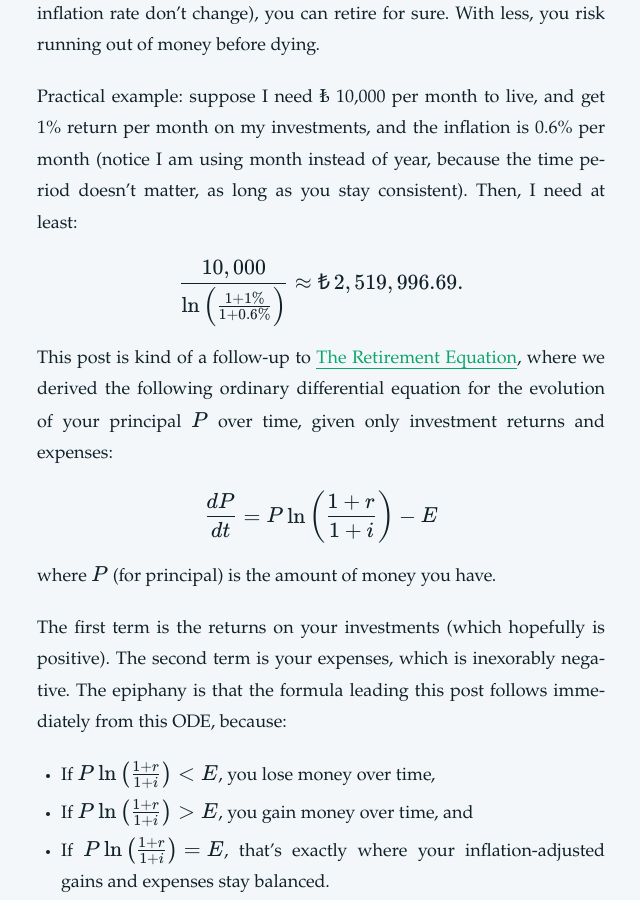
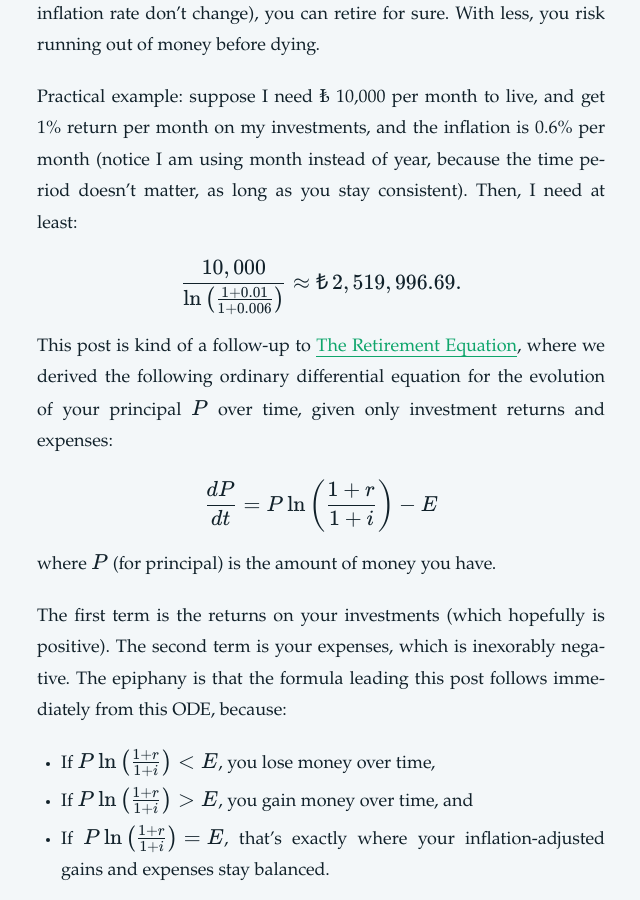
Before and after one commit to lvella/lvella.github.io, a Jekyll site: the page built from _posts/2026-06-19-how-much-to-retire.md, in a window 1280 px wide and 900 px high, scrolled down 693 px. Shown: the whole window, without its empty margins (319-959 px from the left). Built offline with Jekyll 4.4.1, drawn with Linux system fonts in a browser that asks for light colours.

Commit message:
Making the percentages explicit.

```diff
--- a/_posts/2026-06-19-how-much-to-retire.md
+++ b/_posts/2026-06-19-how-much-to-retire.md
@@ -20,10 +20,9 @@ $i$
 
 This doesn't mean you can't retire with less, but if you have at least this much (and your inflation-adjusted expenses, investment returns, and inflation rate don't change), you can retire for sure. With less, you risk running out of money before dying.
 
-Practical example: suppose I need ₺ 10,000 per month to live, and get 1% return per month on my investments, and the inflation is 0.6% per month (notice I am using month instead of year, because the time period doesn't matter, as
-long as you stay consistent). Then, I need at least:
+Practical example: suppose I need ₺ 10,000 per month to live, and get 1% return per month on my investments, and the inflation is 0.6% per month (notice I am using month instead of year, because the time period doesn't matter, as long as you stay consistent). Then, I need at least:
 
-$$\frac{10,000}{\ln\left(\frac{1 + 1\%}{1 + 0.6\%}\right)} \approx ₺ \, 2,519,996.69.$$
+$$\frac{10,000}{\ln\left(\frac{1 + 0.01}{1 + 0.006}\right)} \approx ₺ \, 2,519,996.69.$$
 
 This post is kind of a follow-up to [The Retirement Equation]({% post_url 2024-04-07-retirement-equation %}), where we derived the following ordinary differential equation for the evolution of your principal $P$ over time, given only investment returns and expenses:
 
```
